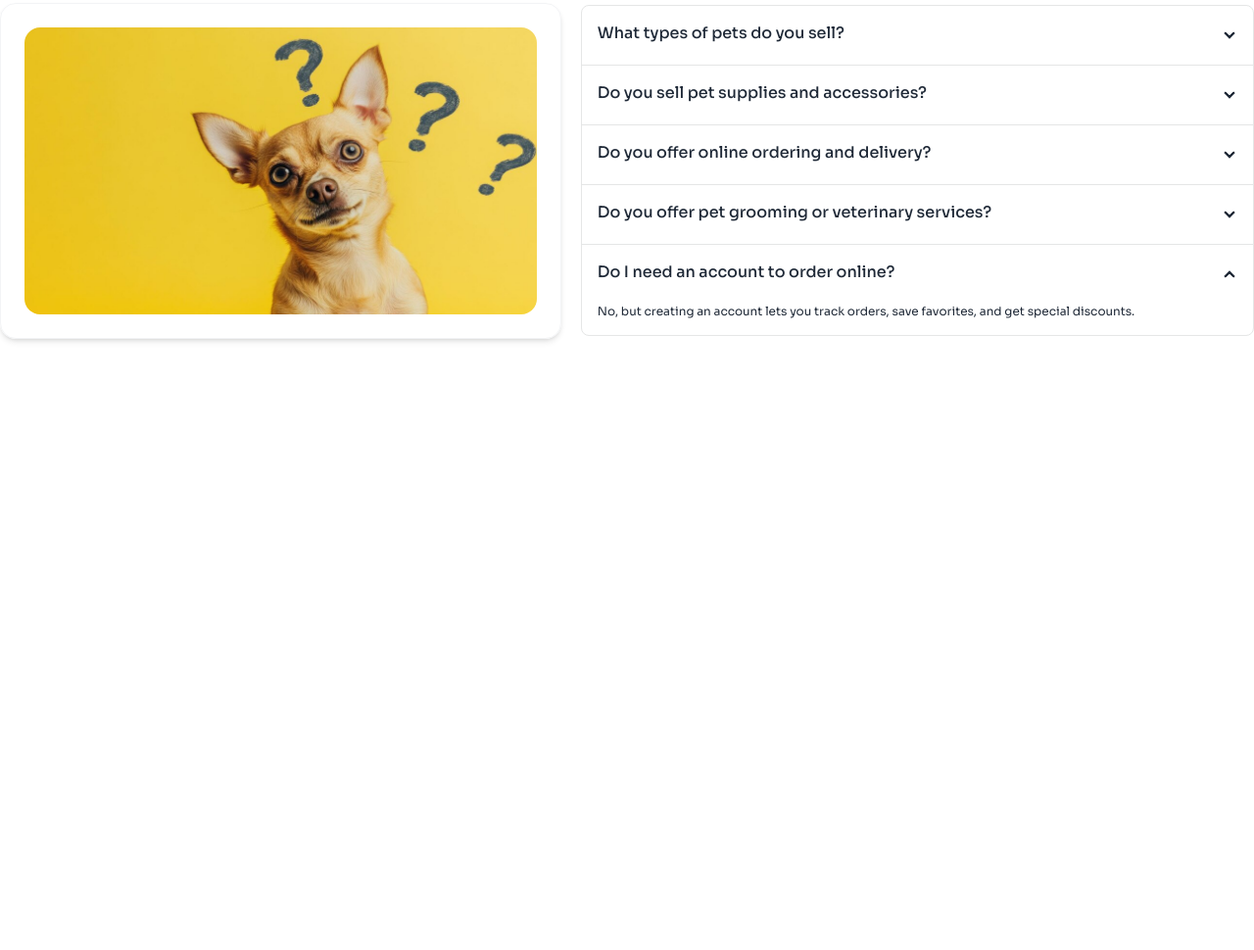
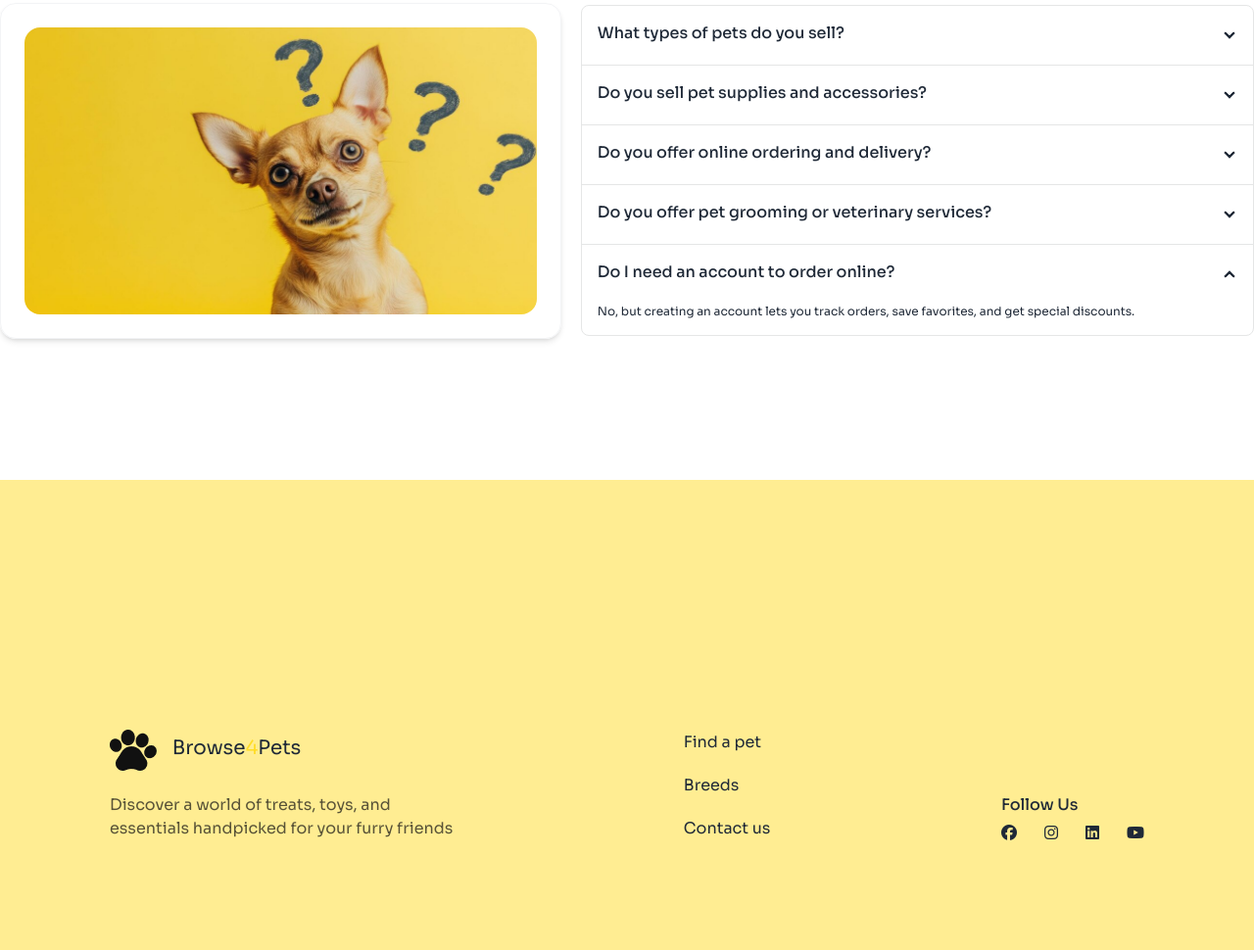
Before and after one commit to habib-676/ph-assignment-3, a plain HTML site: page index.html in a window 1280 px wide. Shown: the part 2899-3869 px from the top of the page at 98% size. Before the commit the page ends 3389 px from the top, so only its background shows below. Drawn offline with nearby package versions, Linux system fonts and the light colour scheme; a web font is replaced by a local one.

Commit message:
footer content added

```diff
--- a/index.html
+++ b/index.html
@@ -600,5 +600,41 @@
         </div>
       </section>
     </main>
+    <footer class="px-4 pb-14 lg:p-28 bg-[#FFDC2680]">
+      <!-- footer content -->
+      <div
+        class="mt-32 flex flex-col gap-9 lg:flex-row justify-between lg:items-end"
+      >
+        <!-- left -->
+        <div class="space-y-5">
+          <img src="./c1-assets/logo-footer.png" alt="" class="inline mr-3" />
+          <p class="text-xl inline-block">
+            Browse<span class="text-accent">4</span>Pets
+          </p>
+          <p class="text-[#111111B3]">
+            Discover a world of treats, toys, and <br />
+            essentials handpicked for your furry friends
+          </p>
+        </div>
+        <!-- center -->
+        <div class="flex flex-col space-y-5">
+          <a href="">Find a pet</a>
+          <a href="">Breeds</a>
+          <a href="">Contact us</a>
+        </div>
+        <!-- end -->
+        <div class="">
+          <div class="space-y-2">
+            <p class="font-medium">Follow Us</p>
+            <div class="flex flex-row gap-7">
+              <i class="fa-brands fa-facebook"></i>
+              <i class="fa-brands fa-instagram"></i>
+              <i class="fa-brands fa-linkedin"></i>
+              <i class="fa-brands fa-youtube"></i>
+            </div>
+          </div>
+        </div>
+      </div>
+    </footer>
   </body>
 </html>
```
